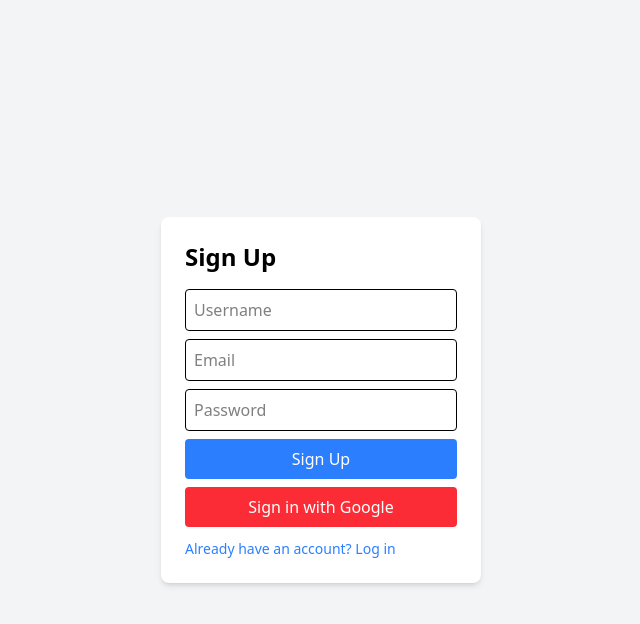
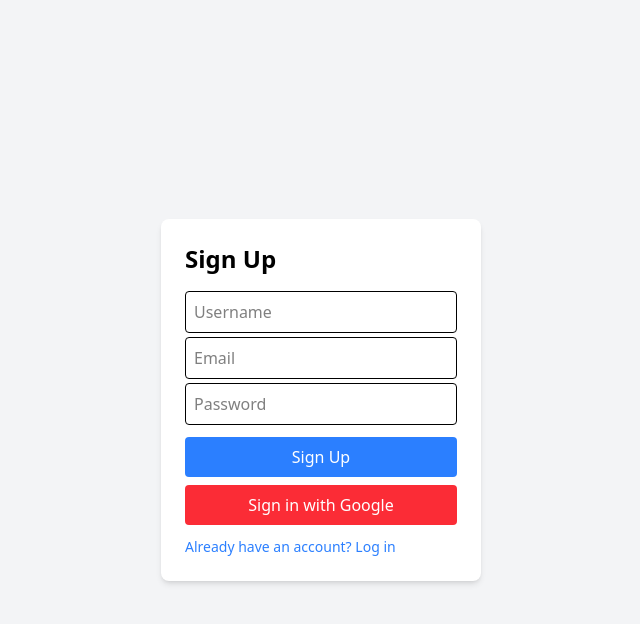
Before and after one commit to chiragsharma271/chatapp, a Next.js app: page / in a window 1280 px wide. Both pictures are taken after a click on the element "Don't have an account? Sign up". Shown: the top 624 px of the page, without its empty margins (319-959 px from the left). Built offline with nearby package versions, Linux system fonts and the light colour scheme; no server answers.

Commit message:
Add files via upload
form validation added

```diff
--- a/src/app/page.js
+++ b/src/app/page.js
@@ -1,19 +1,45 @@
-'use client';
+"use client";
 
-import { useState, useEffect } from "react";
+import { useEffect } from "react";
 import { useAuth } from "../contexts/AuthContext";
 import { useRouter } from "next/navigation";
 import { db } from "../firebase";
 import { doc, setDoc } from "firebase/firestore";
+import { useForm } from "react-hook-form";
+import { yupResolver } from "@hookform/resolvers/yup";
+import * as yup from "yup";
+
+// validation schema using Yup
+const schema = yup.object().shape({
+  username: yup.string().when("isSignUp", {
+    is: true,
+    then: (schema) => schema.required("Username is required"),
+  }),
+  email: yup.string().email("Invalid email format").required("Email is required"),
+  password: yup.string().required("Password is required").min(6, "Password must be at least 6 characters"),
+});
 
 const Login = () => {
   const { user, loginWithGoogle, loginWithEmail, registerWithEmail } = useAuth();
   const router = useRouter();
-  const [email, setEmail] = useState("");
-  const [password, setPassword] = useState("");
-  const [username, setUsername] = useState("");
-  const [isSignUp, setIsSignUp] = useState(false);
-  const [error, setError] = useState("");
+  const {
+    register,
+    handleSubmit,
+    setError,
+    watch,
+    reset,
+    formState: { errors, isSubmitting },
+  } = useForm({
+    resolver: yupResolver(schema),
+    defaultValues: {
+      username: "",
+      email: "",
+      password: "",
+      isSignUp: false,
+    },
+  });
+
+  const isSignUp = watch("isSignUp");
 
   useEffect(() => {
     if (user) {
@@ -21,39 +47,24 @@ const Login = () => {
     }
   }, [user, router]);
 
-  const handleSubmit = async (e) => {
-    e.preventDefault();
-    setError("");
-
-    if (isSignUp) {
-      if (!username.trim()) {
-        setError("Username is required for signup.");
-        return;
-      }
-
+  const onSubmit = async (data) => {
     try {
-        const newUser = await registerWithEmail.mutateAsync({ email, password, username });
+      if (data.isSignUp) {
+        const newUser = await registerWithEmail.mutateAsync({ email: data.email, password: data.password, username: data.username });
 
         await setDoc(doc(db, "users", newUser.uid), {
-          displayName: username,
+          displayName: data.username,
           email: newUser.email,
           uid: newUser.uid,
         });
+      } else {
+        // Login user
+        await loginWithEmail.mutateAsync({ email: data.email, password: data.password });
+      }
 
-        setEmail("");
-        setPassword("");
-        setUsername("");
+      reset();
     } catch (error) {
-        console.error("Signup failed:", error);
-        setError("Signup failed! Try again.");
-      }
-    } else {
-      try {
-        await loginWithEmail.mutateAsync({ email, password });
-      } catch (error) {
-        console.error("Login failed:", error);
-        setError("Invalid credentials! Try again.");
-      }
+      setError("general", { message: error.message || "Something went wrong. Try again!" });
     }
   };
 
@@ -62,37 +73,50 @@ const Login = () => {
       <div className="bg-white p-6 rounded-lg shadow-md w-80">
         <h1 className="text-2xl font-semibold mb-4">{isSignUp ? "Sign Up" : "Log In"}</h1>
 
-        {error && <p className="text-red-500 text-sm mb-2">{error}</p>}
+        {/* General Error Message */}
+        {errors.general && <p className="text-red-500 text-sm mb-2">{errors.general.message}</p>}
 
+        <form onSubmit={handleSubmit(onSubmit)}>
+          {/* Username (Only for Signup) */}
           {isSignUp && (
+            <div>
               <input
                 type="text"
                 placeholder="Username"
-            className="w-full p-2 border rounded mb-2"
-            value={username}
-            onChange={(e) => setUsername(e.target.value)}
+                {...register("username")}
+                className="w-full p-2 border rounded mb-1"
               />
+              {errors.username && <p className="text-red-500 text-sm">{errors.username.message}</p>}
+            </div>
           )}
 
+          {/* Email */}
+          <div>
             <input
               type="email"
               placeholder="Email"
-          className="w-full p-2 border rounded mb-2"
-          value={email}
-          onChange={(e) => setEmail(e.target.value)}
+              {...register("email")}
+              className="w-full p-2 border rounded mb-1"
             />
+            {errors.email && <p className="text-red-500 text-sm">{errors.email.message}</p>}
+          </div>
+
+          <div>
             <input
               type="password"
               placeholder="Password"
-          className="w-full p-2 border rounded mb-2"
-          value={password}
-          onChange={(e) => setPassword(e.target.value)}
+              {...register("password")}
+              className="w-full p-2 border rounded mb-1"
             />
+            {errors.password && <p className="text-red-500 text-sm">{errors.password.message}</p>}
+          </div>
 
-        <button onClick={handleSubmit} className="w-full bg-blue-500 text-white p-2 rounded">
-          {isSignUp ? "Sign Up" : "Log In"}
+          <button type="submit" className="w-full bg-blue-500 text-white p-2 rounded mt-2" disabled={isSubmitting}>
+            {isSubmitting ? "Processing..." : isSignUp ? "Sign Up" : "Log In"}
           </button>
+        </form>
 
+        {/* Google Login */}
         <button
           onClick={() => loginWithGoogle.mutate()}
           className="w-full bg-red-500 text-white p-2 rounded mt-2"
@@ -102,10 +126,7 @@ const Login = () => {
 
         <p
           className="text-sm text-blue-500 cursor-pointer mt-3"
-          onClick={() => {
-            setIsSignUp(!isSignUp);
-            setError("");
-          }}
+          onClick={() => reset({ isSignUp: !isSignUp })}
         >
           {isSignUp ? "Already have an account? Log in" : "Don't have an account? Sign up"}
         </p>
```
Lines whose indentation alone changed are shown as unchanged.
